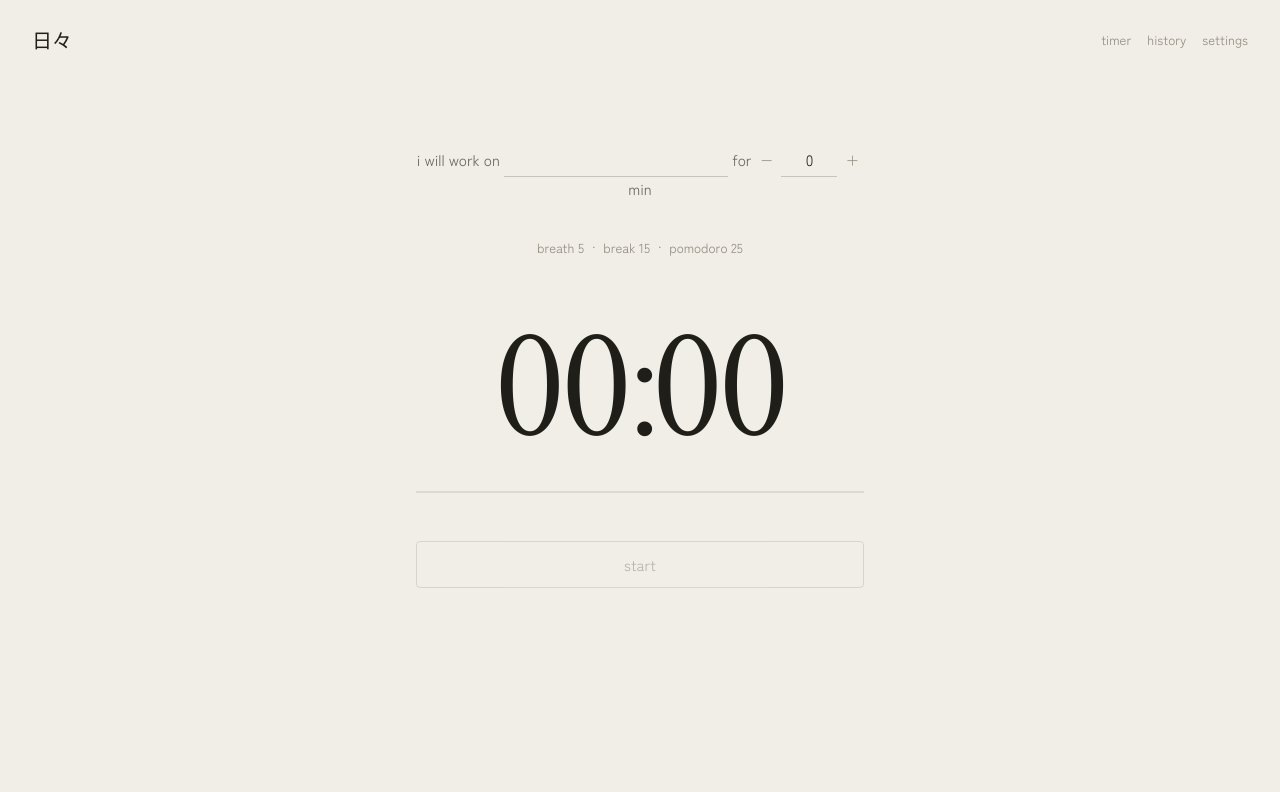
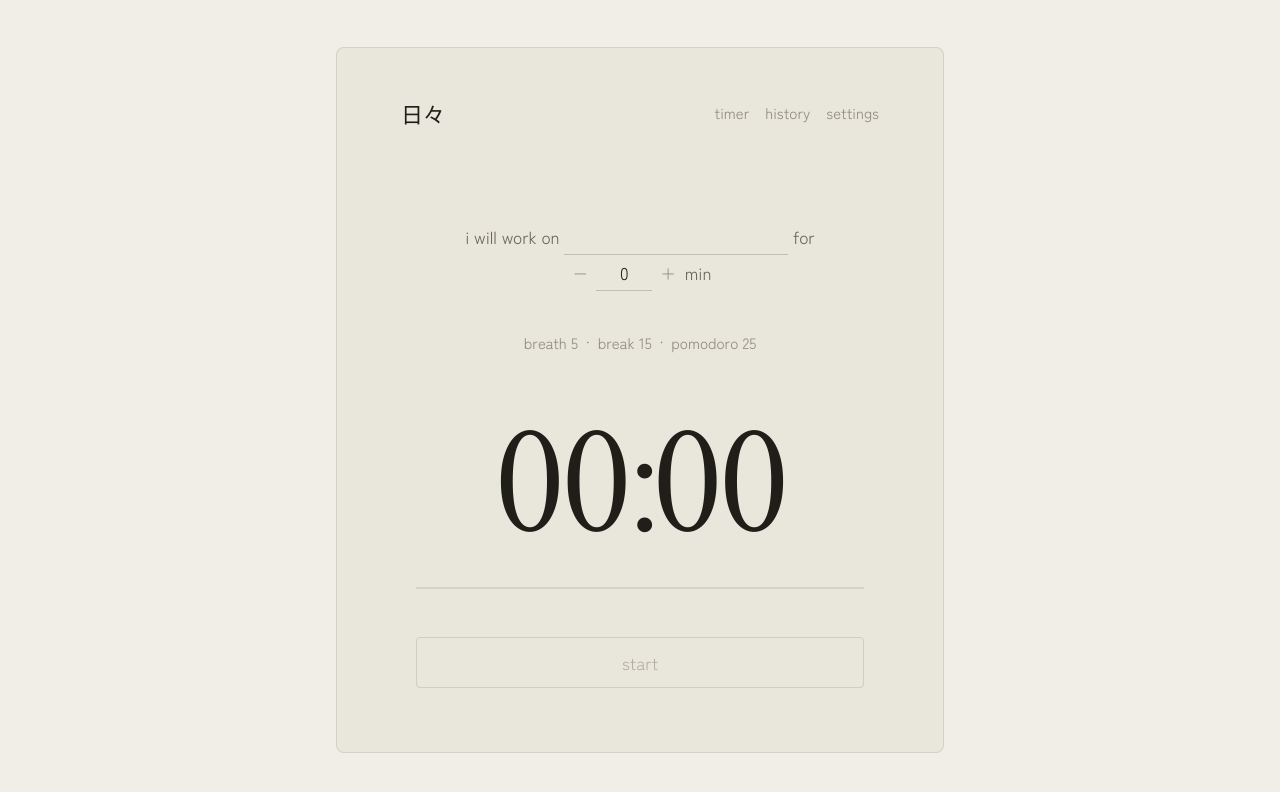
Before and after one commit to kyohenrique/hibi-task, a Next.js app: page / in a window 1280 px wide. Shown: the top 792 px of the page. Built offline with nearby package versions, Linux system fonts and the light colour scheme.

Commit message:
feat: scale up type and center the app in a card
Co-Authored-By: Claude Fable 5 <noreply@anthropic.com>

```diff
--- /dev/null
+++ b/src/app/layout.module.css
@@ -0,0 +1,32 @@
+/* A moldura: ocupa a janela inteira e centraliza o cartão nela.
+   Fora do cartão existe só o fundo — o vazio é deliberado. */
+.frame {
+  min-height: 100dvh;
+  display: grid;
+  place-items: center;
+  padding: var(--space-8) var(--space-4);
+}
+
+/* O cartão onde o app inteiro vive: papel um degrau mais fundo que o
+   fundo (no sumi, tinta um degrau mais clara), borda hairline e respiro
+   interno generoso. A altura mínima evita que a troca de página faça o
+   cartão pulsar de tamanho. */
+.card {
+  width: min(38rem, 100%);
+  min-height: 34rem;
+  display: flex;
+  flex-direction: column;
+  background: var(--surface);
+  border: var(--hairline) solid var(--line);
+  border-radius: var(--radius-lg);
+  padding: var(--space-6) var(--space-8) var(--space-8);
+  transition: background-color var(--dur-slow) var(--ease);
+}
+
+/* O conteúdo da página ocupa o resto do cartão e se centraliza nele. */
+.card main {
+  flex: 1;
+  display: flex;
+  flex-direction: column;
+  justify-content: center;
+}
--- a/src/app/layout.tsx
+++ b/src/app/layout.tsx
@@ -5,6 +5,7 @@ import { Topbar } from "@/components/Topbar";
 import { SettingsProvider } from "@/state/settings";
 import { TasksProvider } from "@/state/tasks";
 import "@/styles/tokens.css";
+import styles from "./layout.module.css";
 
 /*
  * Fontes via next/font em vez de <link> para o Google Fonts: o Next baixa
@@ -75,8 +76,12 @@ export default function RootLayout({ children }: LayoutProps<"/">) {
         <SettingsProvider>
           <TasksProvider>
             <TimerEffects />
-            <Topbar />
-            <main>{children}</main>
+            <div className={styles.frame}>
+              <div className={styles.card}>
+                <Topbar />
+                <main>{children}</main>
+              </div>
+            </div>
           </TasksProvider>
         </SettingsProvider>
       </body>
--- a/src/styles/tokens.css
+++ b/src/styles/tokens.css
@@ -109,10 +109,10 @@
   --font-ui: var(--font-gothic), system-ui, sans-serif;
 
   --size-clock: clamp(4.5rem, 16vw, 8.5rem);
-  --size-lg: 1.25rem;
-  --size-md: 0.9375rem;
-  --size-sm: 0.8125rem;
-  --size-eyebrow: 0.6875rem;
+  --size-lg: 1.375rem;
+  --size-md: 1.0625rem;
+  --size-sm: 0.9375rem;
+  --size-eyebrow: 0.75rem;
 
   --weight-light: 300;
   --weight-regular: 400;
@@ -142,6 +142,7 @@
 
   --measure: 30rem;
   --radius: 4px;
+  --radius-lg: 8px; /* cartão central e modal */
   --hairline: 1px;
 }
 
```
